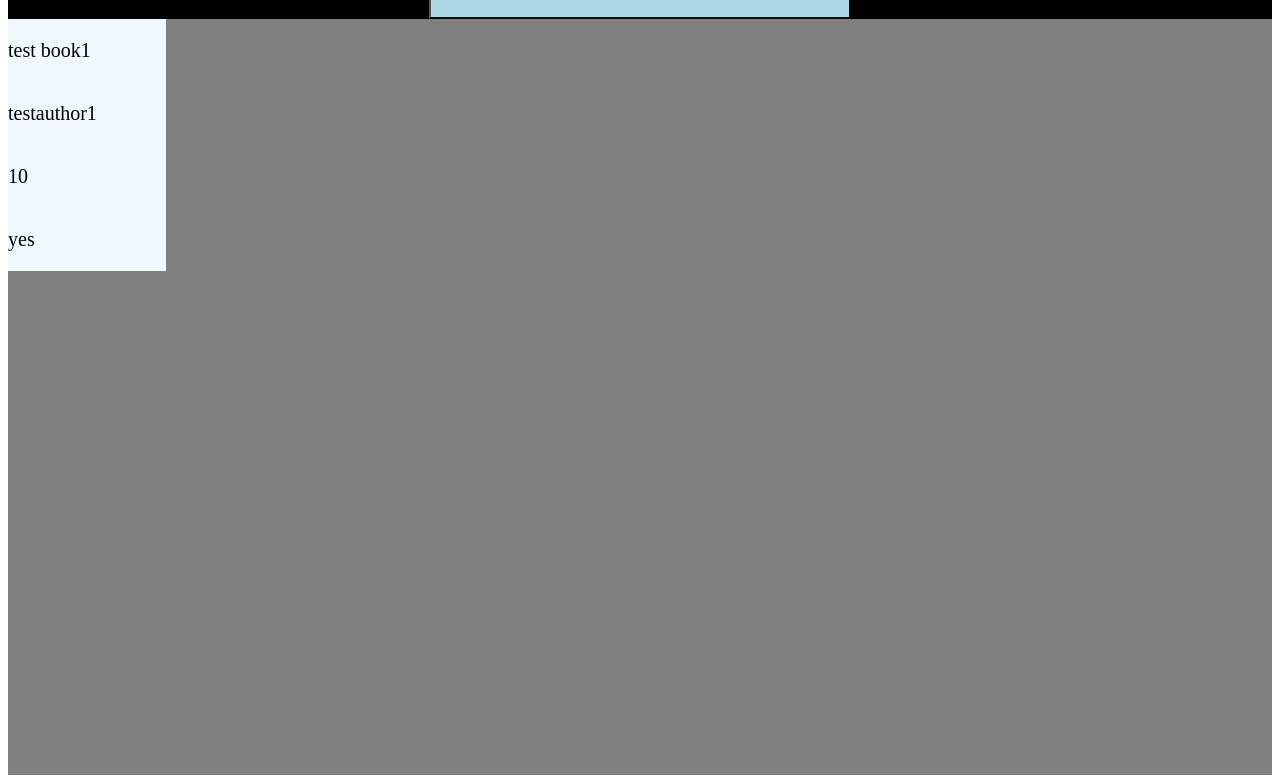
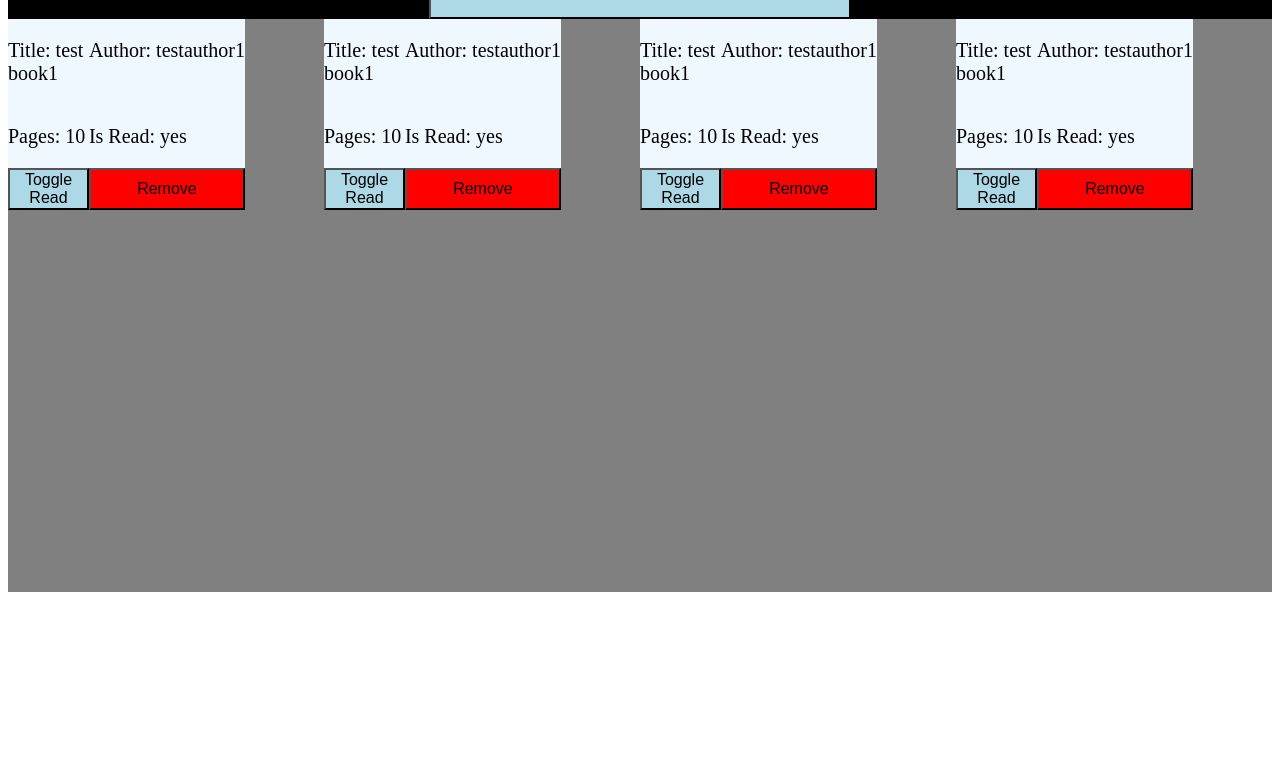
Before and after one commit to j37hr0/ToPLibrary, a plain HTML site: page index.html in a window 1280 px wide. Shown: the part 69-852 px from the top of the page. After the commit the page ends 800 px from the top, so only its background shows below. Drawn offline with Linux system fonts and the light colour scheme.

Commit message:
got each book displaying on a card correctly

```diff
--- a/script.js
+++ b/script.js
@@ -10,7 +10,10 @@ const bookPages = document.getElementById("pages")
 const bookIsRead = document.getElementById("isRead")
 
 
-let myLibrary = [{title: "test book1", author: "testauthor1", pages: 10, isRead: "yes"}];
+let myLibrary = [{title: "test book1", author: "testauthor1", pages: 10, isRead: "yes"},
+{title: "test book1", author: "testauthor1", pages: 10, isRead: "yes"},
+{title: "test book1", author: "testauthor1", pages: 10, isRead: "yes"},
+{title: "test book1", author: "testauthor1", pages: 10, isRead: "yes"},];
 
 function createBook (title, author, nrPages, isRead) {
     this.title = title;
@@ -30,14 +33,16 @@ for (let i = 0; i < library.length; i++){
     let box = document.createElement("div");
     let removebtn = document.createElement("button");
     let togglebtn = document.createElement("button");
+    removebtn.innerHTML = "Remove";
+    togglebtn.innerHTML = "Toggle Read"
     let p1 = document.createElement("p")
-    p1.innerHTML = library[i].title;
+    p1.innerHTML = `Title: ${library[i].title}`;
     let p2 = document.createElement("p")
-    p2.innerHTML = library[i].author
+    p2.innerHTML = `Author: ${library[i].author}`;
     let p3 = document.createElement("p")
-    p3.innerHTML = library[i].pages;
+    p3.innerHTML = `Pages: ${library[i].pages}`;
     let p4 = document.createElement("p")
-    p4.innerHTML = library[i].isRead;
+    p4.innerHTML = `Is Read: ${library[i].isRead}`;
     box.classList.add("box");
     removebtn.classList.add("remove");
     togglebtn.classList.add("toggle");
@@ -46,6 +51,10 @@ for (let i = 0; i < library.length; i++){
     box.appendChild(p2)
     box.appendChild(p3)
     box.appendChild(p4)
+    box.appendChild(togglebtn)
+    box.appendChild(removebtn)
+
+
 }
 }
 
--- a/style.css
+++ b/style.css
@@ -77,21 +77,28 @@ form {
 
 .box {
     display: grid;
-    grid-template-rows: 4fr;
-    grid-template-columns: 1fr;
-    /* height: 75%; */
-    width: 50%;
+    grid-template-rows: 5fr;
+    grid-template-columns: 2fr;
+    height: 100%;
+    width: 75%;
     background-color: aliceblue;
     color: black;
     font-size: 20px;
 }
 
 .remove {
-
+    background-color: red;
+    /* height: 30px;
+    width: 70px; */
+    font-size: 80%;
 }
 
 .toggle {
-
+    display: grid;
+    grid-column-start: 1;
+    /* height: 30px;
+    width: 70px; */
+    font-size: 80%;
 }
 
 #main {
```
